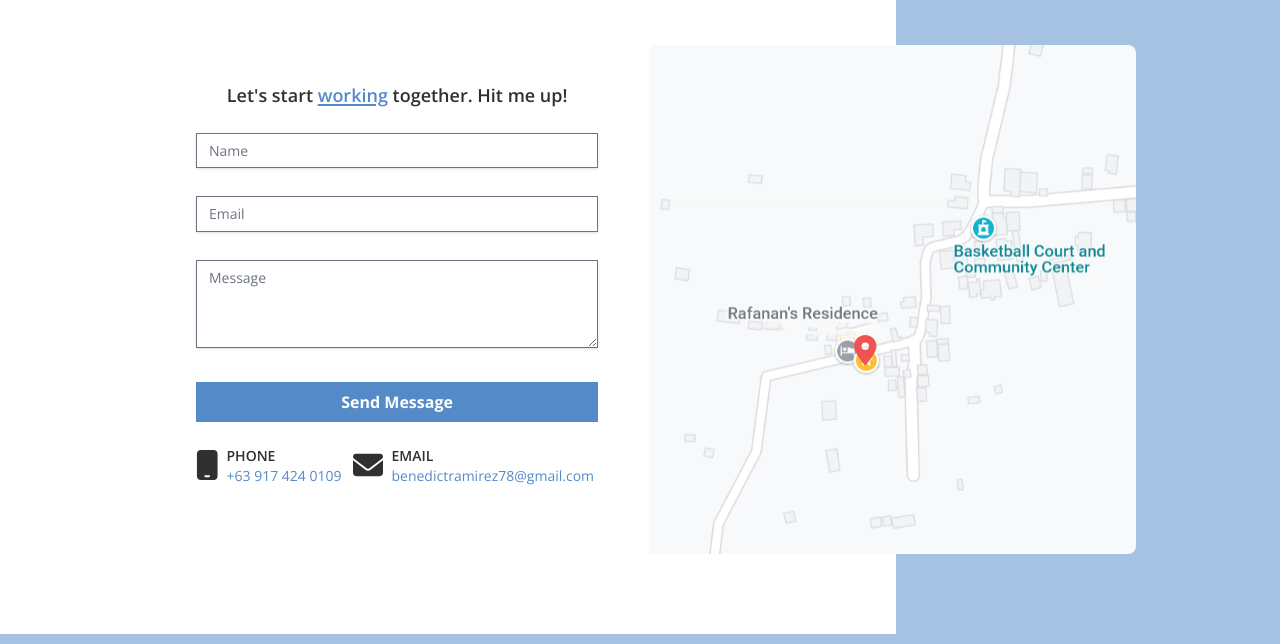
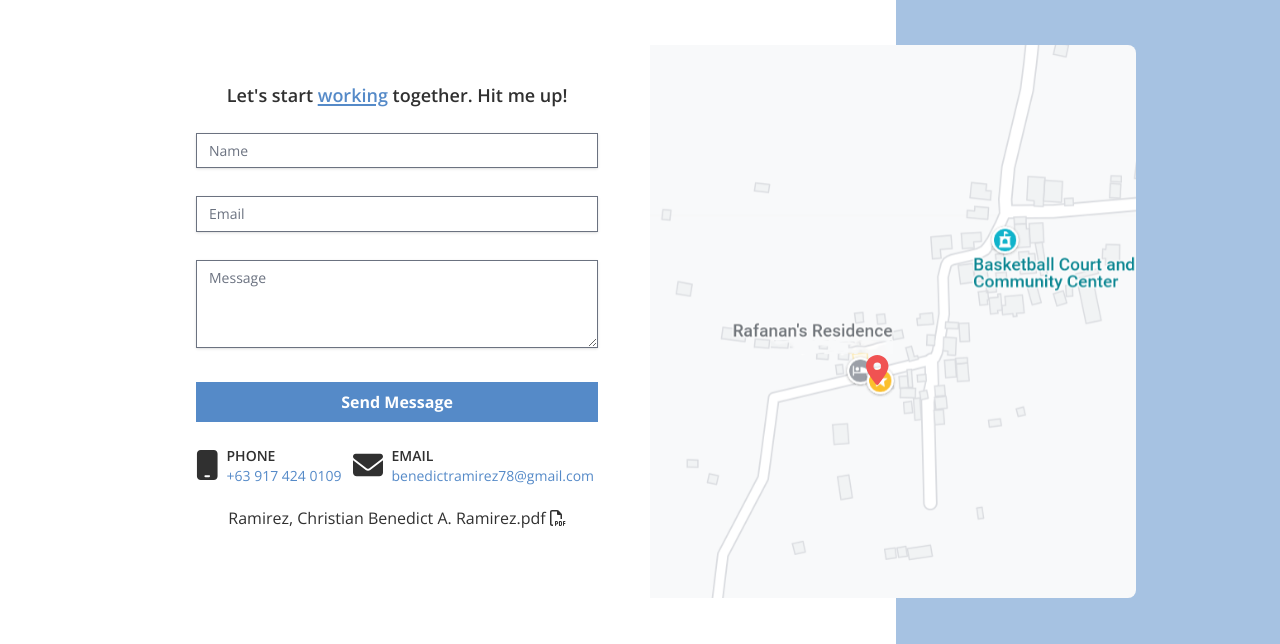
Before and after one commit to xtianbar/xtianbar.com, a website: page index.html in a window 1280 px wide. Shown: the part 3815-4459 px from the top of the page. Drawn offline with nearby package versions, Linux system fonts and the light colour scheme.

Commit message:
added download cv

```diff
--- a/index.html
+++ b/index.html
@@ -722,12 +722,18 @@
 
                 </div>
 
+                <div class="col-lg-12 d-flex justify-content-center flex-column section-bg">
+                  <div class="text-center mt-5">
+                    <a class="hover:text-blu hover:underline decoration-gray-500 underline-offset-[0.3rem] decoration-2" href="./assets/download/Ramirez, Christian Benedict A..pdf" target="_blank" content="application/pdf">Ramirez, Christian Benedict A. Ramirez.pdf <i class="fa-regular fa-file-pdf"></i></a>
+                  </div>
+                </div>
+
               </form>
             </div>
 
             <!-- Col -->
             <div class="relative w-full h-auto hidden lg:block lg:w-4/12 bg-cover rounded-r-lg" style="background-image: url('./assets/images/materials/map.png')">
-              <span class="absolute top-[57%] left-[42%]">
+              <span class="absolute top-[56%] left-[44.5%]">
                 <a href="https://goo.gl/maps/G3E3qH18Wm5yu3pe9" target="_blank"><i class="text-red-500 text-3xl fa-solid fa-location-dot"></i></a>
               </span>
             </div>
```
Also changed, not shown: assets/css/style.css, 2 other files.
